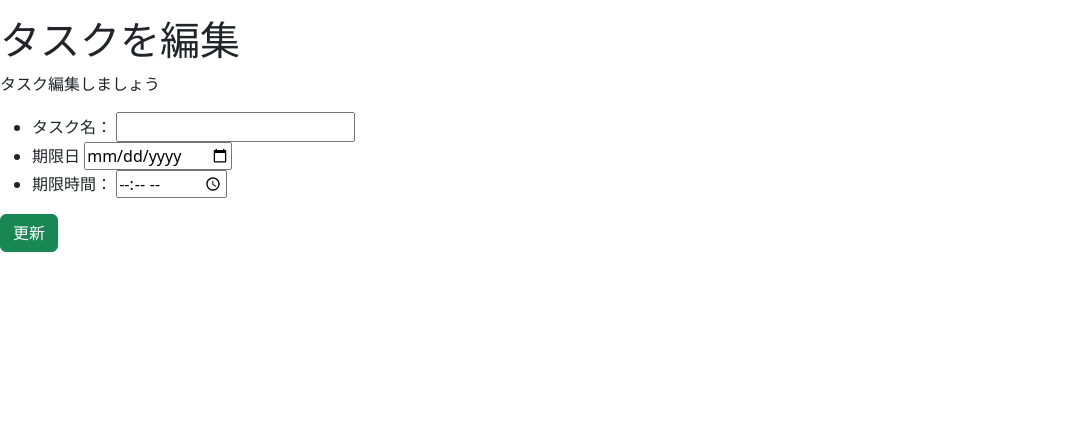
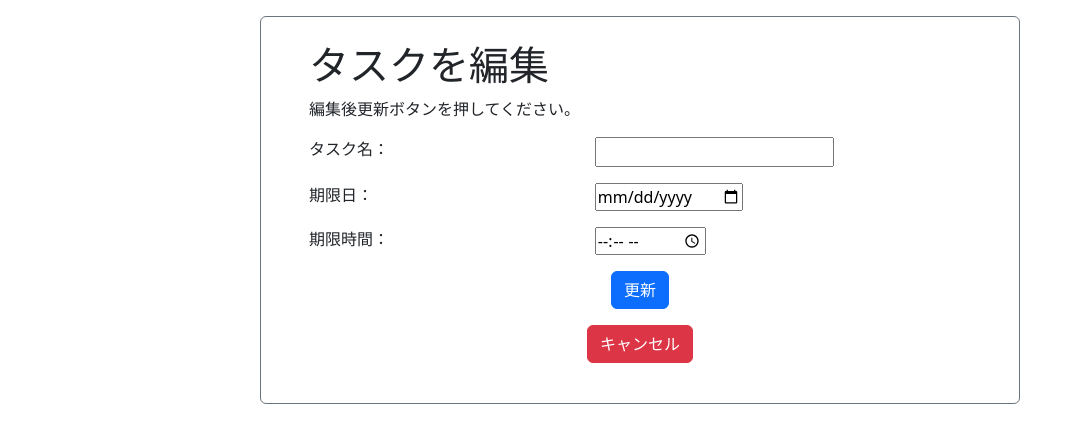
Before and after one commit to ShumpeiSeto/flask2, a Flask app: template taskbell/templates/testtemp/edit_task.html in a window 1280 px wide. Shown: the part 24-467 px from the top of the page, without its empty margins (0-1083 px from the left). Run offline with Flask 3, Linux system fonts and the light colour scheme; the template is opened without the code that fills it, so the values that code supplies are empty.

Commit message:
タスク編集ページのUI修正

```diff
--- a/taskbell/templates/testtemp/edit_task.html
+++ b/taskbell/templates/testtemp/edit_task.html
@@ -1,6 +1,47 @@
 {% extends 'testtemp/layout.html' %}
 {% block content %}
-<section class="edit_task">
+<div class="container">
+  <div class="row justify-content-center">
+    <div class="col-8 border border-secondary border-1 rounded px-5 py-4">
+      <h1>タスクを編集</h1>
+      <p>編集後更新ボタンを押してください。</p>
+      <form method="post" class="add_task_form">
+        <div class="row mb-3">
+          <div class="col-5">
+              <label for="task_name">タスク名：</label>
+          </div>
+          <div class="col-7">
+              <input type="text" name="title" id="title" value="{{ task.title }}">
+          </div>
+        </div>
+        <div class="row mb-3">
+          <div class="col-5">
+            <label for="dead_day">期限日：</label>
+          </div>
+          <div class="col-7">
+            <input type="date" name="dead_date" id="dead_date" value="{{ task.deadline.date() }}">
+          </div>
+        </div>
+        <div class="row mb-3">
+          <div class="col-5">
+            <label for="dead_time">期限時間：</label>
+          </div>
+          <div class="col-7">
+            <input type="time" name="dead_time" id="dead_time" value="{{ task.deadline.time() }}">
+          </div>
+        </div>
+        <div class="buttons text-center">
+          <button type="submit" class="btn btn-primary mb-3">更新</button>
+          <p>
+          <a href="{{ url_for('my_task') }}"><button type="button" class="btn btn-danger">キャンセル</button></a>
+          </p>
+        </div>
+      </form>
+
+    </div>
+  </div>
+</div>
+{# <section class="edit_task">
   <h1>タスクを編集</h1>
   <p>タスク編集しましょう</p>
   <form method="post" class="edit_task_form">
@@ -20,5 +61,5 @@
   </ul>
     <button type="submit" class="btn btn-success">更新</button>
   </form>
-</section>
+</section> #}
 {% endblock %}
```
